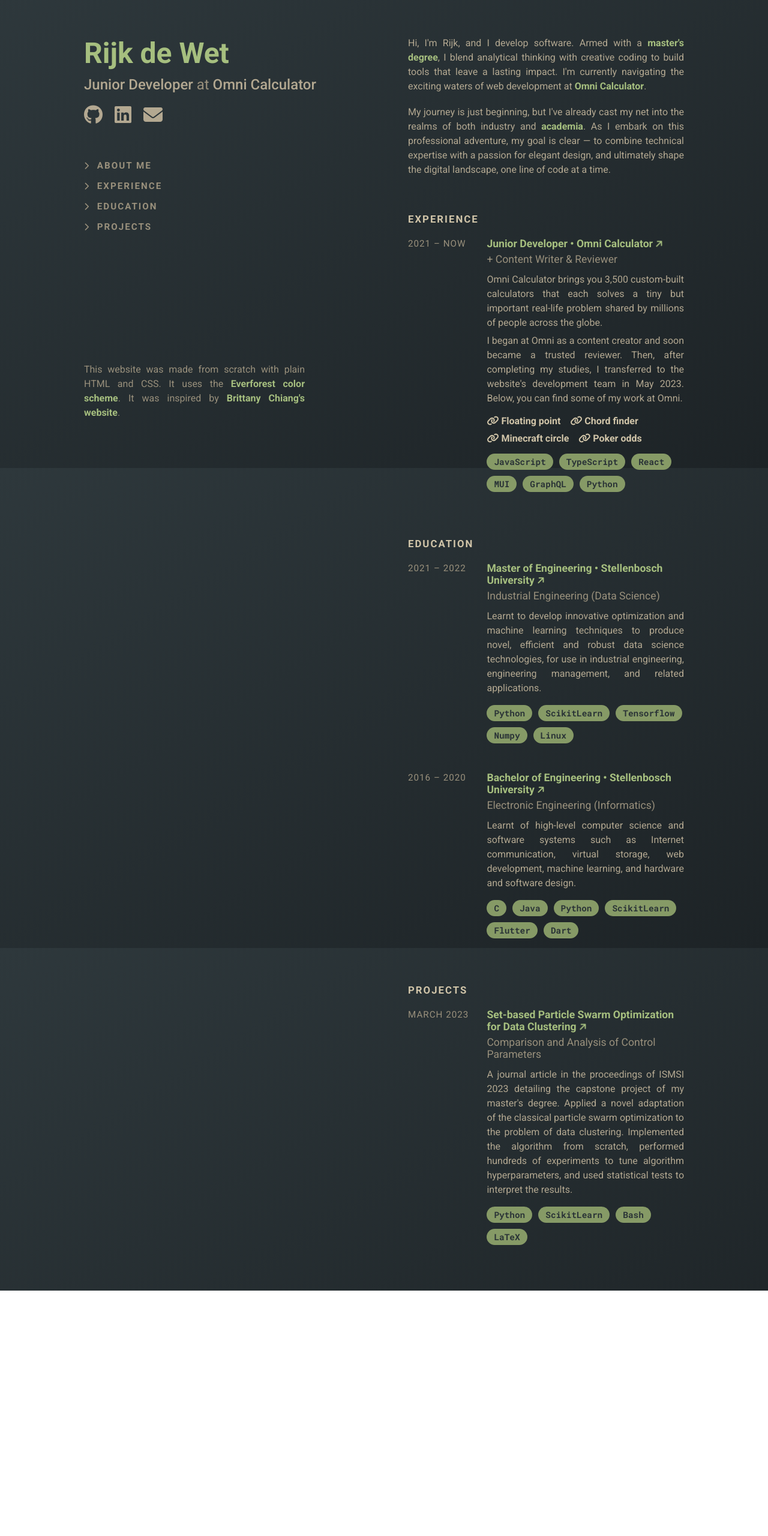
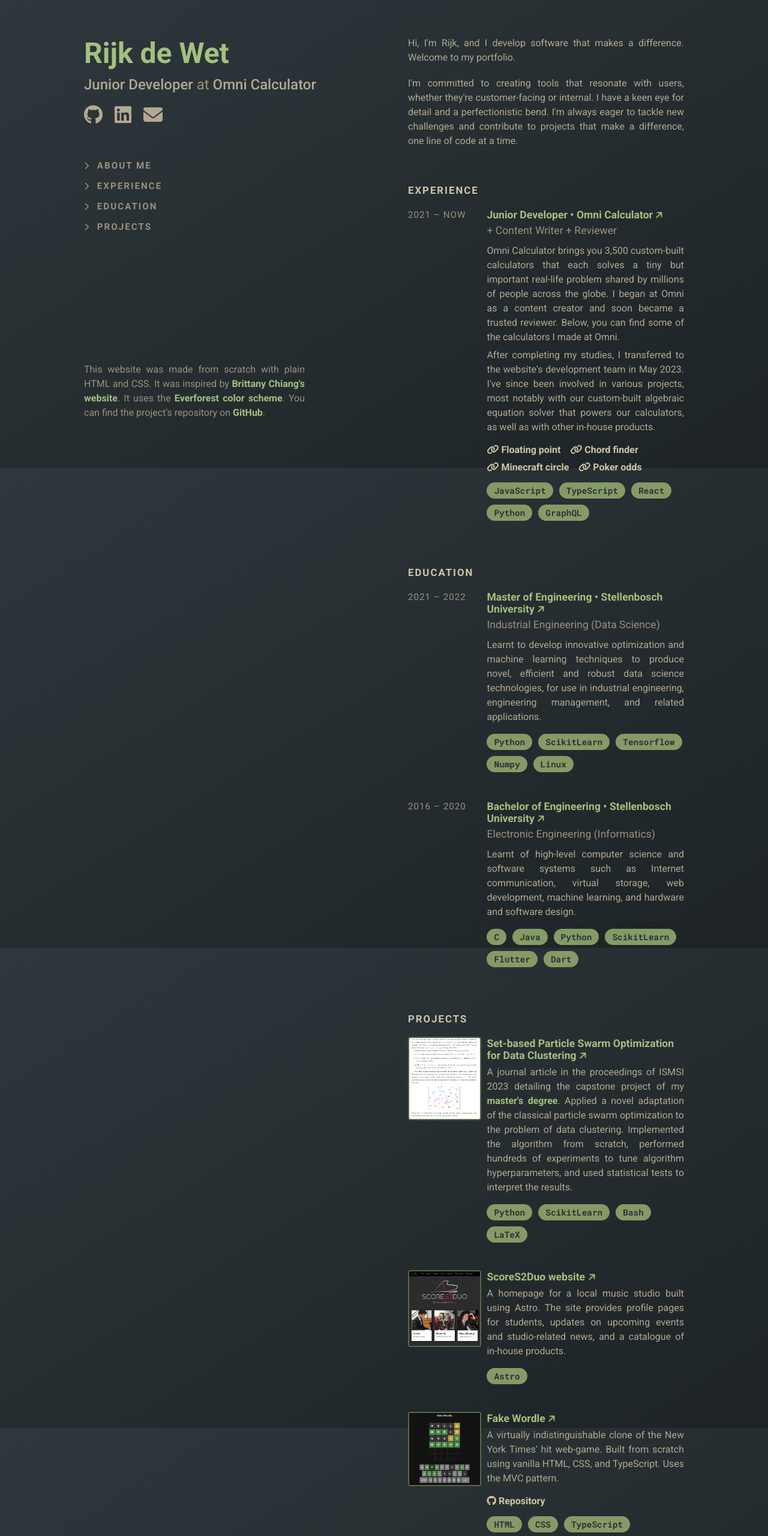
Before and after one commit to rijkdw/portfolio, a website: page index.html in a window 1280 px wide. Shown: the part 20-2580 px from the top of the page at 60% size. Before the commit the page ends 2171 px from the top, so only its background shows below. Drawn offline with Linux system fonts and the light colour scheme.

Commit message:
added wordle and scores2duo parts

```diff
--- a/index.html
+++ b/index.html
@@ -48,6 +48,7 @@
       crossorigin="anonymous"
     ></script>
   </head>
+
   <body>
     <!-- The left pane -->
     <div class="global-left">
@@ -100,13 +101,16 @@
       <!-- Footer in wide layouts -->
       <footer class="footer-wide">
         <p>
-          This website was made from scratch with plain HTML and CSS. It uses
-          the
+          This website was made from scratch with plain HTML and CSS. It was
+          inspired by
+          <a href="https://brittanychiang.com/" target="_blank"
+            >Brittany Chiang's website</a
+          >. It uses the
           <a href="https://github.com/sainnhe/everforest" target="_blank"
             >Everforest color scheme</a
-          >. It was inspired by
-          <a href="https://brittanychiang.com/" target="_blank"
-            >Brittany Chiang's website</a
+          >. You can find the project's repository on
+          <a href="https://github.com/rijkdw/portfolio" target="_blank"
+            >GitHub</a
           >.
         </p>
       </footer>
@@ -118,19 +122,16 @@
       <section id="about-me">
         <h3 hidewhenwide>About Me</h3>
         <p>
-          Hi, I'm Rijk, and I develop software. Armed with a
-          <a href="#masters">master's degree</a>, I blend analytical thinking
-          with creative coding to build tools that leave a lasting impact. I'm
-          currently navigating the exciting waters of web development at
-          <a href="#junior-developer-omni">Omni Calculator</a>.
+          Hi, I'm Rijk, and I develop software that makes a difference. Welcome
+          to my portfolio.
         </p>
         <br />
         <p>
-          My journey is just beginning, but I've already cast my net into the
-          realms of both industry and <a href="#ismsi-paper">academia</a>. As I
-          embark on this professional adventure, my goal is clear — to combine
-          technical expertise with a passion for elegant design, and ultimately
-          shape the digital landscape, one line of code at a time.
+          I'm committed to creating tools that resonate with users, whether
+          they're customer-facing or internal. I have a keen eye for detail and
+          a perfectionistic bend. I'm always eager to tackle new challenges and
+          contribute to projects that make a difference, one line of code at a
+          time.
         </p>
       </section>
 
@@ -138,8 +139,10 @@
       <section id="experience">
         <h3>Experience</h3>
 
-        <div class="entry" id="junior-developer-omni">
-          <div class="entry-left"><p>2021 &ndash; now</p></div>
+        <div class="entry" id="developer-omni">
+          <div class="entry-left">
+            <p>2021 &ndash; now</p>
+          </div>
           <div class="entry-right">
             <h4>
               <a href="https://www.omnicalculator.com/" target="_blank">
@@ -147,17 +150,20 @@
                 <i class="fas fa-arrow-right linkarrow"></i>
               </a>
             </h4>
-            <h5>+ Content Writer & Reviewer</h5>
+            <h5>+ Content Writer + Reviewer</h5>
             <p>
               Omni Calculator brings you 3,500 custom-built calculators that
               each solves a tiny but important real-life problem shared by
-              millions of people across the globe.
+              millions of people across the globe. I began at Omni as a content
+              creator and soon became a trusted reviewer. Below, you can find
+              some of the calculators I made at Omni.
             </p>
             <p>
-              I began at Omni as a content creator and soon became a trusted
-              reviewer. Then, after completing my studies, I transferred to the
-              website's development team in May 2023. Below, you can find some
-              of my work at Omni.
+              After completing my studies, I transferred to the website's
+              development team in May 2023. I've since been involved in various
+              projects, most notably with our custom-built algebraic equation
+              solver that powers our calculators, as well as with other in-house
+              products.
             </p>
             <ol class="links">
               <li>
@@ -193,9 +199,8 @@
               <li>JavaScript</li>
               <li>TypeScript</li>
               <li>React</li>
-              <li>MUI</li>
+              <li>Python</li>
               <li>GraphQL</li>
-              <li>Python</li>
             </ol>
           </div>
         </div>
@@ -206,7 +211,9 @@
         <h3>Education</h3>
 
         <div class="entry" id="masters">
-          <div class="entry-left"><p>2021 &ndash; 2022</p></div>
+          <div class="entry-left">
+            <p>2021 &ndash; 2022</p>
+          </div>
           <div class="entry-right">
             <h4>
               <a href="https://ie.sun.ac.za/" target="_blank"
@@ -232,7 +239,9 @@
         </div>
 
         <div class="entry">
-          <div class="entry-left"><p>2016 &ndash; 2020</p></div>
+          <div class="entry-left">
+            <p>2016 &ndash; 2020</p>
+          </div>
           <div class="entry-right">
             <h4>
               <a href="https://ee.sun.ac.za/" target="_blank"
@@ -261,8 +270,12 @@
       <section id="projects">
         <h3>Projects</h3>
 
-        <div class="entry" id="ismsi-paper">
-          <div class="entry-left"><p>March 2023</p></div>
+        <div class="entry" id="sbpso-ismsi-paper">
+          <div class="entry-left">
+            <a href="https://dl.acm.org/doi/10.1145/3596947.3596956">
+              <img src="public/images/projects/sbpso.png" />
+            </a>
+          </div>
           <div class="entry-right">
             <h4>
               <a
@@ -273,10 +286,9 @@
                 <i class="fas fa-arrow-right linkarrow"></i>
               </a>
             </h4>
-            <h5>Comparison and Analysis of Control Parameters</h5>
             <p>
               A journal article in the proceedings of ISMSI 2023 detailing the
-              capstone project of my master's degree. Applied a novel adaptation
+              capstone project of my <a href="#masters">master's degree</a>. Applied a novel adaptation
               of the classical particle swarm optimization to the problem of
               data clustering. Implemented the algorithm from scratch, performed
               hundreds of experiments to tune algorithm hyperparameters, and
@@ -290,18 +302,78 @@
             </ol>
           </div>
         </div>
+
+        <div class="entry" id="scores2duo">
+          <div class="entry-left">
+            <a href="https://scores2duo.co.za">
+              <img src="public/images/projects/scores2duo.png" />
+            </a>
+          </div>
+          <div class="entry-right">
+            <h4>
+              <a href="https://scores2duo.co.za" target="_blank">
+                ScoreS2Duo website
+                <i class="fas fa-arrow-right linkarrow"></i>
+              </a>
+            </h4>
+            <p>
+              A homepage for a local music studio built using Astro. The site
+              provides profile pages for students, updates on upcoming events
+              and studio-related news, and a catalogue of in-house products.
+            </p>
+            <ol class="tags">
+              <li>Astro</li>
+            </ol>
+          </div>
+        </div>
+
+        <div class="entry" id="wordle">
+          <div class="entry-left">
+            <a href="https://rijkdewet.co.za/wordle">
+              <img src="public/images/projects/fake-wordle.png" />
+            </a>
+          </div>
+          <div class="entry-right">
+            <h4>
+              <a href="https://rijkdewet.co.za/wordle" target="_blank">
+                Fake Wordle
+                <i class="fas fa-arrow-right linkarrow"></i>
+              </a>
+            </h4>
+            <p>
+              A virtually indistinguishable clone of the New York Times' hit
+              web-game. Built from scratch using vanilla HTML, CSS, and
+              TypeScript. Uses the MVC pattern.
+            </p>
+            <ol class="links">
+              <li>
+                <a href="https://github.com/rijkdw/wordle-js" target="_blank"
+                  ><i class="fab fa-github"></i> Repository</a
+                >
+              </li>
+            </ol>
+            <ol class="tags">
+              <li>HTML</li>
+              <li>CSS</li>
+              <li>TypeScript</li>
+            </ol>
+          </div>
+        </div>
       </section>
     </main>
 
     <!-- Footer in narrow layouts -->
     <footer class="footer-narrow">
       <p>
-        This website was made from scratch with plain HTML and CSS. It uses the
+        This website was made from scratch with plain HTML and CSS. It was
+        inspired by
+        <a href="https://brittanychiang.com/" target="_blank"
+          >Brittany Chiang's website</a
+        >. It uses the
         <a href="https://github.com/sainnhe/everforest" target="_blank"
           >Everforest color scheme</a
-        >. It was inspired by
-        <a href="https://brittanychiang.com/" target="_blank"
-          >Brittany Chiang's website</a
+        >. You can find the project's repository on
+        <a href="https://github.com/rijkdw/portfolio" target="_blank">GitHub</a
         >.
       </p>
     </footer>
--- a/styles.css
+++ b/styles.css
@@ -4,6 +4,7 @@
   /* Colors */
   --bg: #293236;
   --green: #a6bf7f;
+  --green-dark: #5b6845;
   --green-dim: #869a66;
   --green-bright: #91bf47;
   --fg: #b3a891;
@@ -21,7 +22,7 @@
   max-width: 1000px;
 }
 
-@media screen and (max-width: 30rem) {
+@media screen and (max-width: 480px) {
   body {
     padding: 0px 20px;
     margin: 30px auto;
@@ -109,7 +110,7 @@
   color: var(--green-bright);
 }
 
-@media screen and (max-width: 30rem) {
+@media screen and (max-width: 480px) {
   header h1 {
     font-size: 2rem;
     margin-bottom: 10px;
@@ -169,7 +170,7 @@
 
 /* Navbar, header, and on wide screens */
 
-@media screen and (min-width: 64rem) {
+@media screen and (min-width: 1024px) {
   body {
     display: flex;
     column-gap: 80px;
@@ -214,7 +215,7 @@
   margin-bottom: 20px;
 }
 
-@media screen and (min-width: 64rem) {
+@media screen and (min-width: 1024px) {
   section h3[hidewhenwide] {
     display: none;
   }
@@ -228,32 +229,10 @@
   margin-bottom: 30px;
 }
 
-@media screen and (min-width: 48rem) {
+@media screen and (min-width: 640px) {
   div.entry {
     display: flex;
   }
-}
-
-div.entry-left {
-  display: inline;
-  flex: 2;
-  text-transform: uppercase;
-  letter-spacing: 1px;
-  font-size: 0.95rem;
-}
-
-div.entry-left p {
-  color: var(--fg-dim);
-  margin-bottom: 6px;
-}
-
-div.entry-right {
-  display: inline;
-  flex: 5;
-}
-
-div.entry-right p {
-  margin-bottom: 6px;
 }
 
 div.entry h4 {
@@ -278,6 +257,44 @@
   margin-bottom: 12px;
 }
 
+/* Entries -- left pane */
+
+div.entry-left {
+  display: inline;
+  flex: 2;
+  text-transform: uppercase;
+  letter-spacing: 1px;
+  font-size: 0.95rem;
+}
+
+div.entry-left p {
+  color: var(--fg-dim);
+  margin-bottom: 6px;
+}
+
+div.entry-left img {
+  width: 90%;
+  max-width: 16rem;
+  border-radius: 4px;
+  border: 2px solid var(--green-dark);
+  transition-duration: var(--transition-duration);
+}
+
+div.entry-left img:hover {
+  border-color: var(--green-bright);
+}
+
+/* Entries -- right pane */
+
+div.entry-right {
+  display: inline;
+  flex: 5;
+}
+
+div.entry-right p {
+  margin-bottom: 6px;
+}
+
 /* Entries -- links */
 
 ol.links {
@@ -291,13 +308,15 @@
 }
 
 ol.links a,
-ol.links a .fas {
+ol.links a .fas,
+ol.links a .fab {
   color: var(--fg-bright);
   transition-duration: var(--transition-duration);
 }
 
 ol.links a:hover,
-ol.links a:hover .fas {
+ol.links a:hover .fas,
+ol.links a:hover .fab {
   color: var(--green-bright);
 }
 
@@ -324,10 +343,16 @@
   font-size: 0.9rem;
 }
 
-@media screen and (max-width: 30rem) {
+@media screen and (max-width: 480px) {
   ol.tags li {
     font-size: 0.9rem;
   }
+}
+
+/* Utility */
+
+.hidden {
+  display: none !important;
 }
 
 /* Debug */
@@ -335,17 +360,17 @@
 .screenwidth {
   width: 50vw;
   height: 1rem;
-  /* display: none; */
+  background-color: skyblue;
 }
 
-@media screen and (min-width: 48rem) {
-  .screenwidth {
-    background-color: skyblue;
-  }
-}
-
-@media screen and (min-width: 64rem) {
+@media screen and (min-width: 768px) {
   .screenwidth {
     background-color: magenta;
   }
 }
+
+@media screen and (min-width: 1024px) {
+  .screenwidth {
+    background-color: red;
+  }
+}
```
Also changed, not shown: public/images/projects/fake-wordle.png (added), public/images/projects/sbpso.png (added), public/images/projects/scores2duo.png (added), public/scores2duo.png (deleted).
